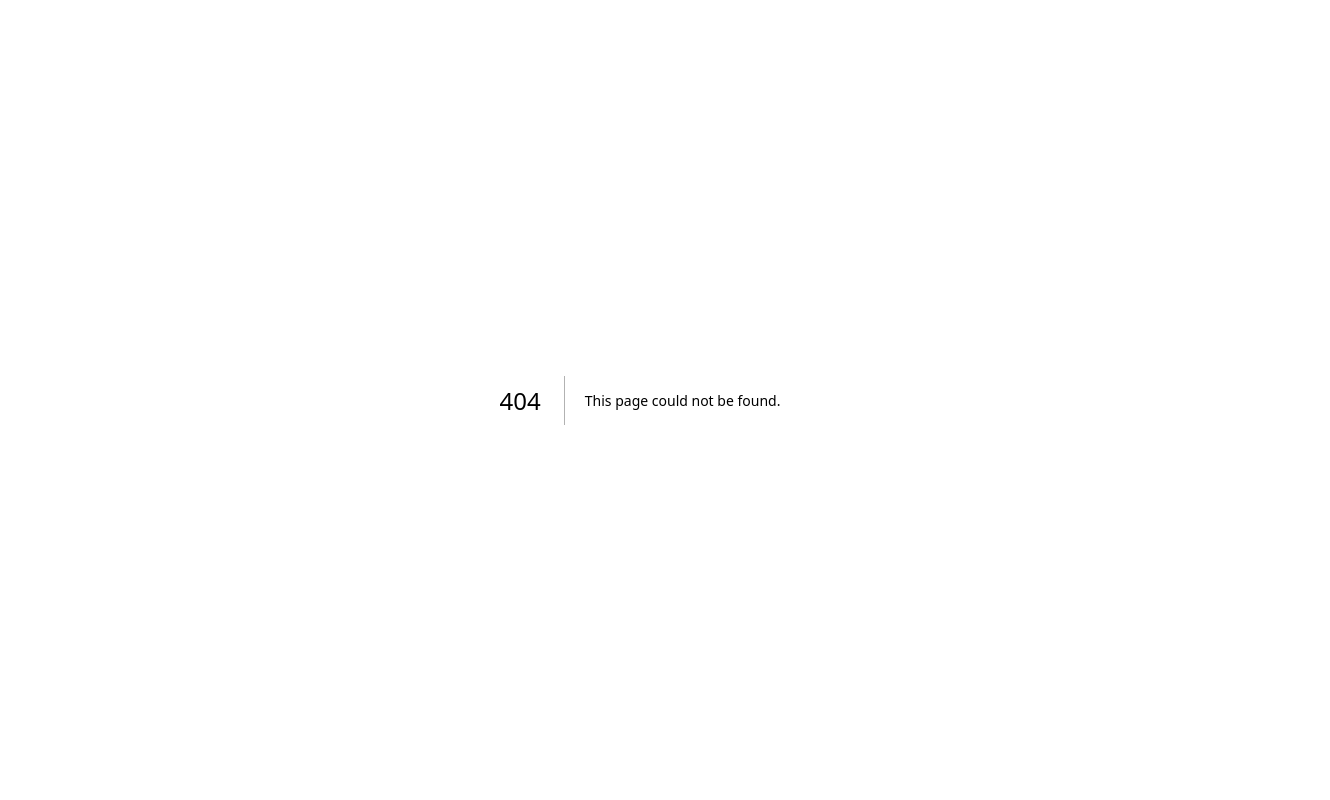
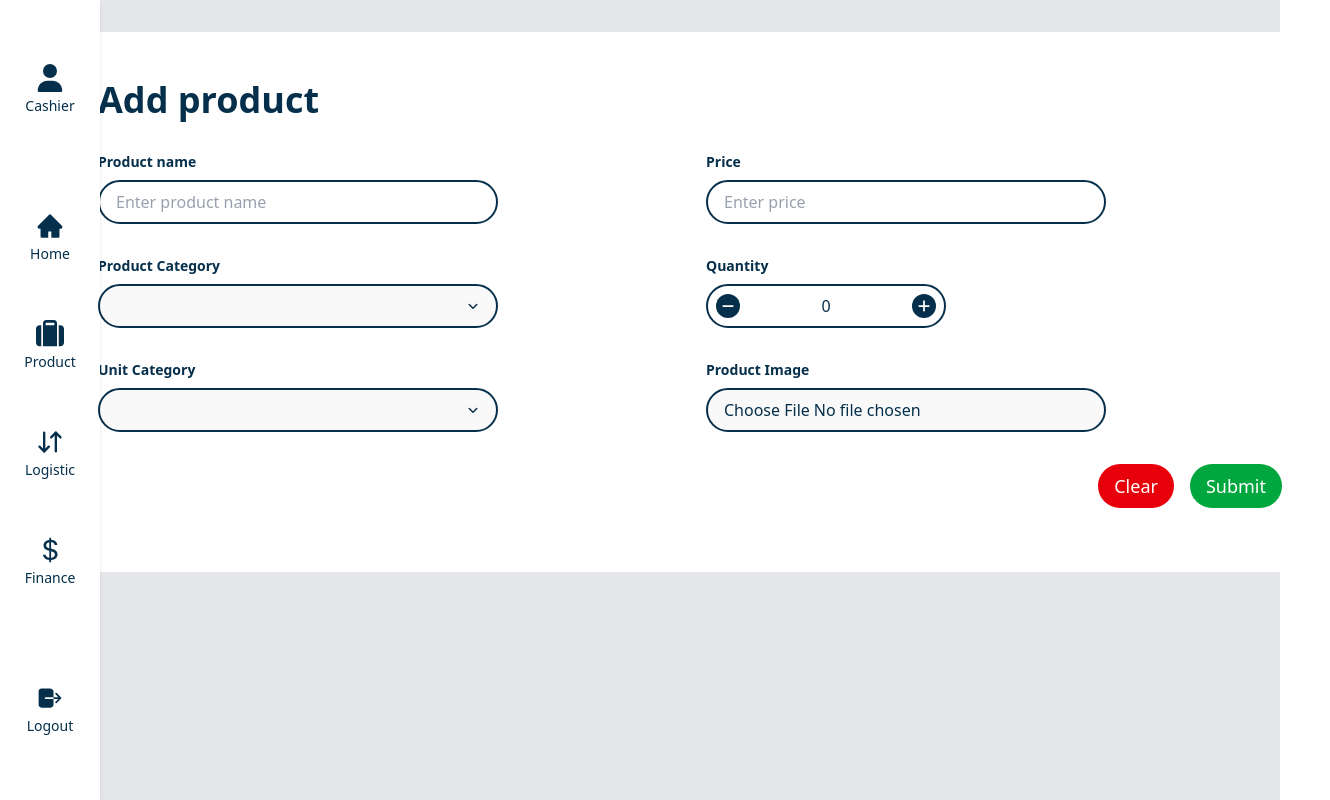
Before and after one commit to Panjiiiiiii/study-case-retail-app, a Next.js app: page /admin/product/add in a window 1280 px wide. Before the commit this address had no page. Shown: the whole page, 1330 px wide, since content can reach past the window. Built offline with nearby package versions, Linux system fonts and the light colour scheme.

Commit message:
Add product management components: create add product page and form with input fields

```diff
--- /dev/null
+++ b/src/app/admin/product/add/page.js
@@ -0,0 +1,9 @@
+import FormProduct from "../fragments/form";
+
+export default function Page() {
+    return (
+        <div className="flex justify-center py-8">
+            <FormProduct />
+        </div>
+    );
+}
--- /dev/null
+++ b/src/app/admin/product/fragments/form.jsx
@@ -0,0 +1,30 @@
+import { Button } from "@/components/ui/Button";
+import { EnumInput, FileInput, NumberInput, OptionInput, QtyInput, TextInput } from "@/components/ui/Input";
+import { H1 } from "@/components/ui/Text";
+
+export default function FormProduct({id = null}) {
+    return (
+        <div className="h-full bg-white rounded-lg p-12">
+            <H1 className={`text-4xl mb-8`}>Add product</H1>
+            <form className="flex flex-col mb-4">
+                <div className="flex flex-row justify-between mb-8 gap-8">
+                    <div className="flex flex-col gap-8 justify-start w-xl">
+                        <TextInput label={`Product name`} placeholder={`Enter product name`} className={`w-[400px]`}/>
+                        <OptionInput label={`Product Category`} placeholder={`Select category`} className={`w-[400px]`}/>
+                        <OptionInput label={`Unit Category`} placeholder={`Select category`} className={`w-[400px]`}/>
+                    </div>
+                    <div className="flex flex-col gap-8 justify-start w-xl">
+                        <NumberInput label={`Price`} placeholder={`Enter price`} className={`w-[400px]`} />
+                        <QtyInput label={`Quantity`} className={`w-[240px]`} />
+                        <FileInput label={`Product Image`} name={`productImage`} className={`w-[400px]`} />
+                    </div>
+                </div>
+                <div className="flex flex-row gap-4 justify-end">
+                    <Button variant="danger" className={`text-lg font-thin rounded-4xl`}>Clear</Button>
+                    <Button variant="success" className={`text-lg font-thin rounded-4xl`}>Submit</Button>
+                </div>
+            </form>
+
+        </div>
+    );
+};
--- a/src/app/admin/product/page.js
+++ b/src/app/admin/product/page.js
@@ -1,10 +1,13 @@
+"use client";
 import { FaMagnifyingGlass, FaPlus } from "react-icons/fa6";
 import CardList from "./fragments/card-list";
 import { Button } from "@/components/ui/Button";
 import { IoIosArrowDown } from "react-icons/io";
 import { IoFilter } from "react-icons/io5";
+import { useRouter } from "next/navigation";
 
 export default function page(params) {
+    const router = useRouter();
     return (
         <div className="flex flex-col justify-start ml-[72px] py-8">
             <div className="flex flex-row items-center mb-5 gap-4">
@@ -33,7 +36,7 @@ export default function page(params) {
                 </Button>
             </div>
             <div className="mb-5">
-                <Button variant="success" className={`rounded-4xl p-3`}>
+                <Button variant="success" className={`rounded-4xl p-3 hover:bg-green-700`} onClick={() => router.push('/admin/product/add')}>
                     <div className="flex flex-row items-center gap-3">
                         <FaPlus size={16} />
                         <span className="font-light">Add Product</span>
--- a/src/components/ui/Button.jsx
+++ b/src/components/ui/Button.jsx
@@ -6,7 +6,7 @@ export const Button = ({variant ="default", className, children, icon, onClick,
   return (
     <button
       className={cn(
-        "px-4 py-2 rounded-xl text-sm font-medium text-white",
+        "px-4 py-2 rounded-xl text-sm font-medium text-white cursor-pointer",
         variant === "default" && "bg-sky-950",
         variant === "success" && "bg-green-600",
         variant === "danger" && "bg-red-600",
--- a/src/components/ui/Input.jsx
+++ b/src/components/ui/Input.jsx
@@ -3,11 +3,13 @@
 import { cn } from "@/lib/cn";
 import { IoMdEye, IoMdEyeOff } from "react-icons/io";
 import { useState } from "react";
+import { FaMinus, FaPlus } from "react-icons/fa6";
+
 export const TextInput = ({ label, name, value, onChange, placeholder, className}) => {
     return (
       <div className={`flex flex-col ${className}`}>
       {label &&
-        <label htmlFor={name} className={cn("mb-2 text-sm font-bold", className)}>{label}</label>
+        <label htmlFor={name} className={cn("mb-2 text-sm font-bold text-sky-950", className)}>{label}</label>
       }
       <input
         id={name}
@@ -16,7 +18,29 @@ export const TextInput = ({ label, name, value, onChange, placeholder, className
         onChange={onChange}
         placeholder={placeholder}
         className={cn(
-          "px-4 py-2 border-1 border-sky-950 rounded-3xl placeholder-gray-400",
+          "px-4 py-2 border-2 border-sky-950 rounded-3xl placeholder-gray-400 w-full",
+          className
+        )}
+      />
+      </div>
+    );
+}
+
+export const NumberInput = ({ label, name, value, onChange, placeholder, className}) => {
+    return (
+      <div className={`flex flex-col ${className}`}>
+      {label &&
+        <label htmlFor={name} className={cn("mb-2 text-sm font-bold text-sky-950", className)}>{label}</label>
+      }
+      <input
+        id={name}
+        name={name}
+        value={value}
+        onChange={onChange}
+        placeholder={placeholder}
+        type="number"
+        className={cn(
+          "px-4 py-2 border-2 border-sky-950 rounded-3xl placeholder-gray-400 w-full",
           className
         )}
       />
@@ -53,7 +77,7 @@ export const PasswordInput = ({
           onChange={onChange}
           placeholder={placeholder}
           className={cn(
-            "w-full px-4 py-2 pr-12 border border-sky-950 rounded-full bg-[#f9f9f9] text-sky-950 placeholder-gray-400",
+            "w-full px-4 py-2 pr-12 border-2 border-sky-950 rounded-full bg-[#f9f9f9] text-sky-950 placeholder-gray-400",
             className
           )}
         />
@@ -68,3 +92,104 @@ export const PasswordInput = ({
     </div>
   );
 };
+
+export const OptionInput = ({
+  label, name, value, className
+}) => {
+  return (
+    <div className={`flex flex-col ${className}`}>
+      {label && (
+        <label htmlFor={name} className={cn("mb-2 text-sm font-bold text-sky-950")}>
+          {label}
+        </label>
+      )}
+      <div className="relative">
+        <select
+          id={name}
+          name={name}
+          value={value}
+          className={cn(
+            "px-3 py-2 border-2 border-sky-950 rounded-full bg-[#f9f9f9] text-sky-950 placeholder-gray-400 w-full appearance-none",
+            className
+          )}
+          style={{ paddingRight: "2.5rem" }}
+        >
+          <option value="" disabled className="border border-sky-900">Select an option</option>
+          {/* Add options here */}
+        </select>
+        {/* Dropdown icon, shifted a bit to the left */}
+        <span className="pointer-events-none absolute right-4 top-1/2 -translate-y-1/2 text-sky-950">
+          <svg width="18" height="18" fill="none" viewBox="0 0 24 24">
+            <path d="M7 10l5 5 5-5" stroke="currentColor" strokeWidth="2" strokeLinecap="round" strokeLinejoin="round"/>
+          </svg>
+        </span>
+      </div>
+      <style jsx>{`
+        select option {
+          border-width: 1px;
+          border-color: #0c4a6e; /* sky-900 */
+        }
+      `}</style>
+    </div>
+  );
+}
+
+export const QtyInput = ({ label, className }) => {
+  const [qty, setQty] = useState(0);
+  const increment = () => setQty((prev) => prev + 1);
+  const decrement = () => setQty((prev) => (prev > 0 ? prev - 1 : 0));
+  return (
+    <div className={`flex flex-col ${className}`}>
+      {label && (
+        <label className="mb-2 text-sm font-bold text-sky-950">{label}</label>
+      )}
+      <div className="flex flex-row justify-between items-center rounded-full border-2 border-sky-950 overflow-hidden px-2 py-4 select-none h-[44px]">
+        <button
+          type="button"
+          onClick={decrement}
+          className="bg-sky-950 text-white w-6 h-6 flex justify-center items-center text-sm font-bold rounded-full"
+          aria-label="Decrease quantity"
+        >
+          <span><FaMinus /></span>
+        </button>
+        <input
+          type="text"
+          readOnly
+          value={qty}
+          className="w-12 text-center bg-transparent outline-none text-sky-950 font-medium"
+          aria-label="Quantity"
+        />
+        <button
+          type="button"
+          onClick={increment}
+          className="bg-sky-950 text-white w-6 h-6 flex justify-center items-center text-sm font-bold rounded-full"
+          aria-label="Increase quantity"
+        >
+          <span><FaPlus /></span>
+        </button>
+      </div>
+    </div>
+  );
+}
+
+export const FileInput = ({ label, name, onChange, className }) => {
+  return (
+    <div className={`flex flex-col ${className}`}>
+      {label && (
+        <label htmlFor={name} className={cn("mb-2 text-sm font-bold text-sky-950")}>
+          {label}
+        </label>
+      )}
+      <input
+        id={name}
+        name={name}
+        type="file"
+        onChange={onChange}
+        className={cn(
+          "px-4 py-2 border-2 border-sky-950 rounded-full bg-[#f9f9f9] text-sky-950 placeholder-gray-400 w-full",
+          className
+        )}
+      />
+    </div>
+  );
+}
```
Also changed, not shown: src/app/admin/product/edit/[id]/page.js (added).
